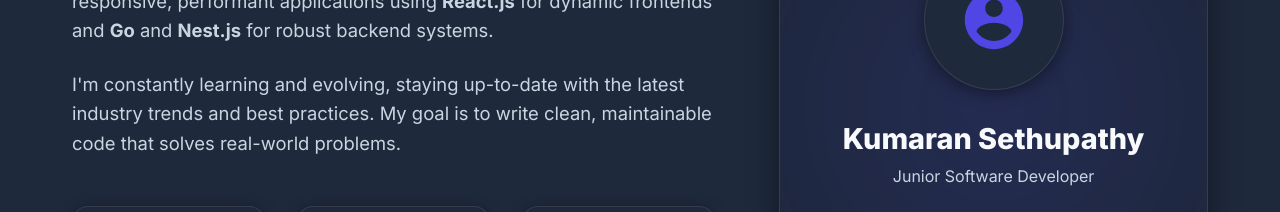
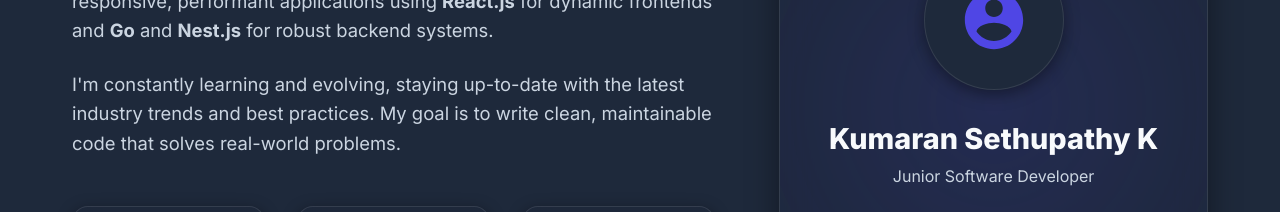
Before and after one commit to kumaransethupathy777-byte/Portfolio, a React (Vite) app: page / in a window 1280 px wide. Shown: the part 1200-1412 px from the top of the page. Built offline with nearby package versions, Linux system fonts and the light colour scheme.

Commit message:
Fixed client and server side render

```diff
--- a/src/components/About.tsx
+++ b/src/components/About.tsx
@@ -41,7 +41,7 @@ const About: React.FC = () => {
                     <path d="M12 2C6.48 2 2 6.48 2 12C2 17.52 6.48 22 12 22C17.52 22 22 17.52 22 12C22 6.48 17.52 2 12 2ZM12 5C13.66 5 15 6.34 15 8C15 9.66 13.66 11 12 11C10.34 11 9 9.66 9 8C9 6.34 10.34 5 12 5ZM12 19.2C9.5 19.2 7.29 17.92 6 15.98C6.03 13.99 10 12.9 12 12.9C13.99 12.9 17.97 13.99 18 15.98C16.71 17.92 14.5 19.2 12 19.2Z" fill="currentColor"/>
                   </svg>
                 </div>
-                <h3>Kumaran Sethupathy</h3>
+                <h3>Kumaran Sethupathy K</h3>
                 <p>Junior Software Developer</p>
                 <div className="profile-tags">
                   <span className="tag">React.js</span>
```
